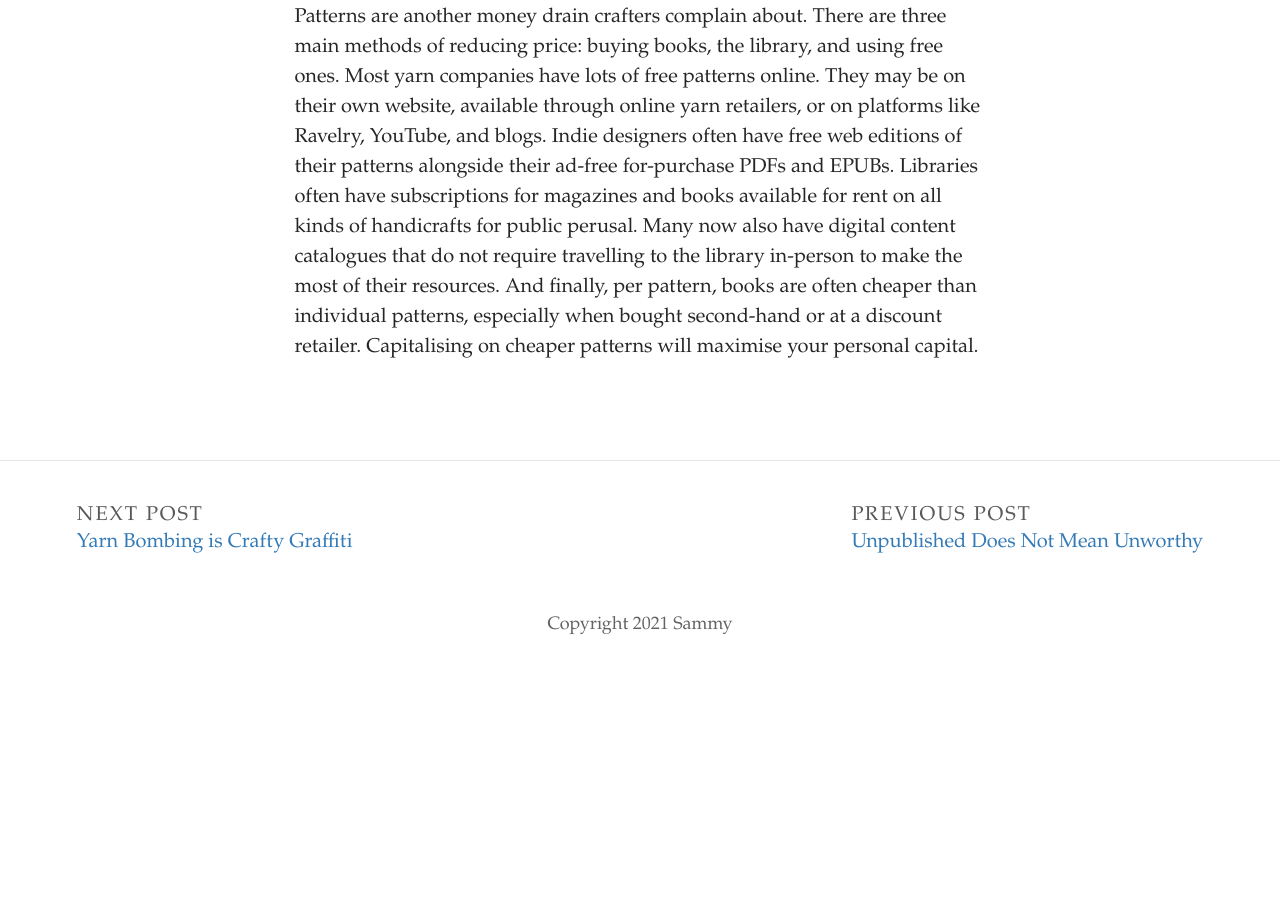
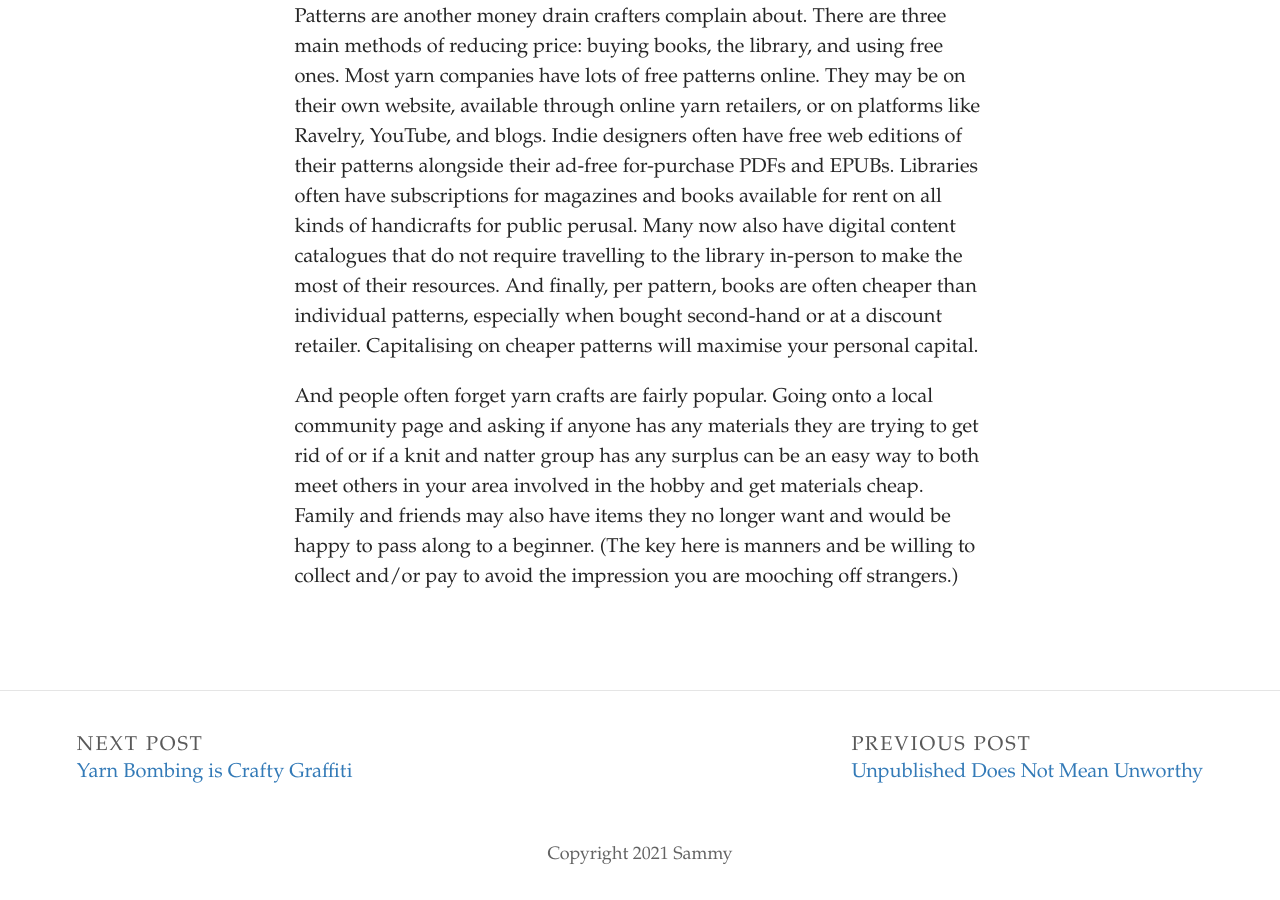
Before and after one commit to SammySpinsAYarn/Blog, a Jekyll site: the page built from _posts/2023-07-31-i-am-behind.md, in a window 1280 px wide and 900 px high, scrolled down 971 px. Built offline with Jekyll 4.4.1, drawn with Linux system fonts in a browser that asks for light colours; some web fonts are replaced; before the commit the page ends 1641 px from its top, so only the background shows below that.

Commit message:
Update Post “2023-07-31-i-am-behind”

```diff
--- a/_posts/2023-07-31-i-am-behind.md
+++ b/_posts/2023-07-31-i-am-behind.md
@@ -13,3 +13,5 @@ T﻿he first option is to lower your standards for materials. People talking abo
 T﻿his is not to say that spending more won't make a difference. A different fibre type may be necessary if the project has a particular purpose or if the recipient has texture sensitivities. Experimenting with different needles and hooks may make it more pleasant or accessible. But to test if the activity is appealling, you do not have to spend huge quantities from the offset for what is essentially an experiment.
 
 P﻿atterns are another money drain crafters complain about. There are three main methods of reducing price: buying books, the library, and using free ones. Most yarn companies have lots of free patterns online. They may be on their own website, available through online yarn retailers, or on platforms like Ravelry, YouTube, and blogs. Indie designers often have free web editions of their patterns alongside their ad-free for-purchase PDFs and EPUBs. Libraries often have subscriptions for magazines and books available for rent on all kinds of handicrafts for public perusal. Many now also have digital content catalogues that do not require travelling to the library in-person to make the most of their resources. And finally, per pattern, books are often cheaper than individual patterns, especially when bought second-hand or at a discount retailer. Capitalising on cheaper patterns will maximise your personal capital.
+
+And people often forget yarn crafts are fairly popular. Going onto a local community page and asking if anyone has any materials they are trying to get rid of or if a knit and natter group has any surplus can be an easy way to both meet others in your area involved in the hobby and get materials cheap. Family and friends may also have items they no longer want and would be happy to pass along to a beginner. (The key here is manners and be willing to collect and/or pay to avoid the impression you are mooching off strangers.)
```
